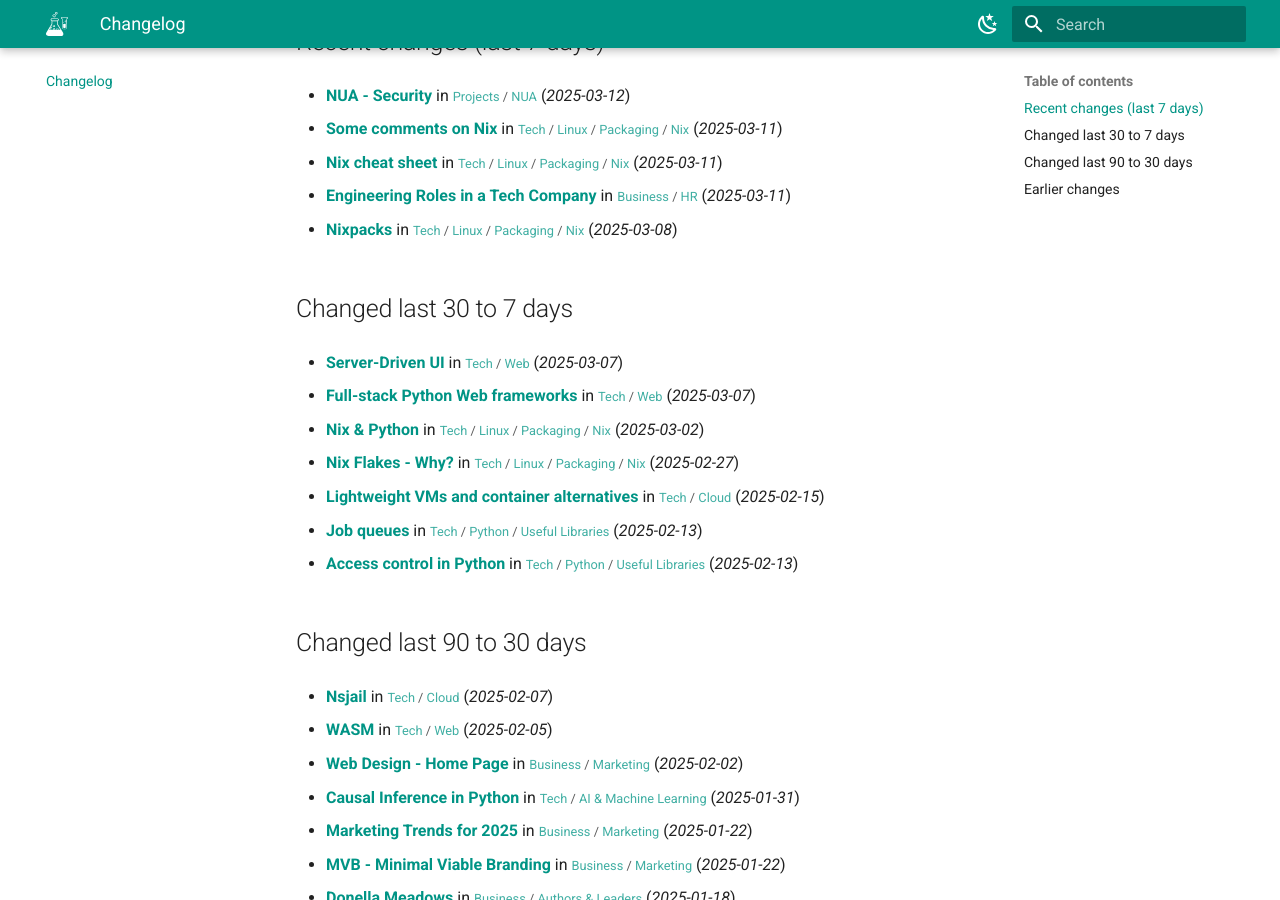
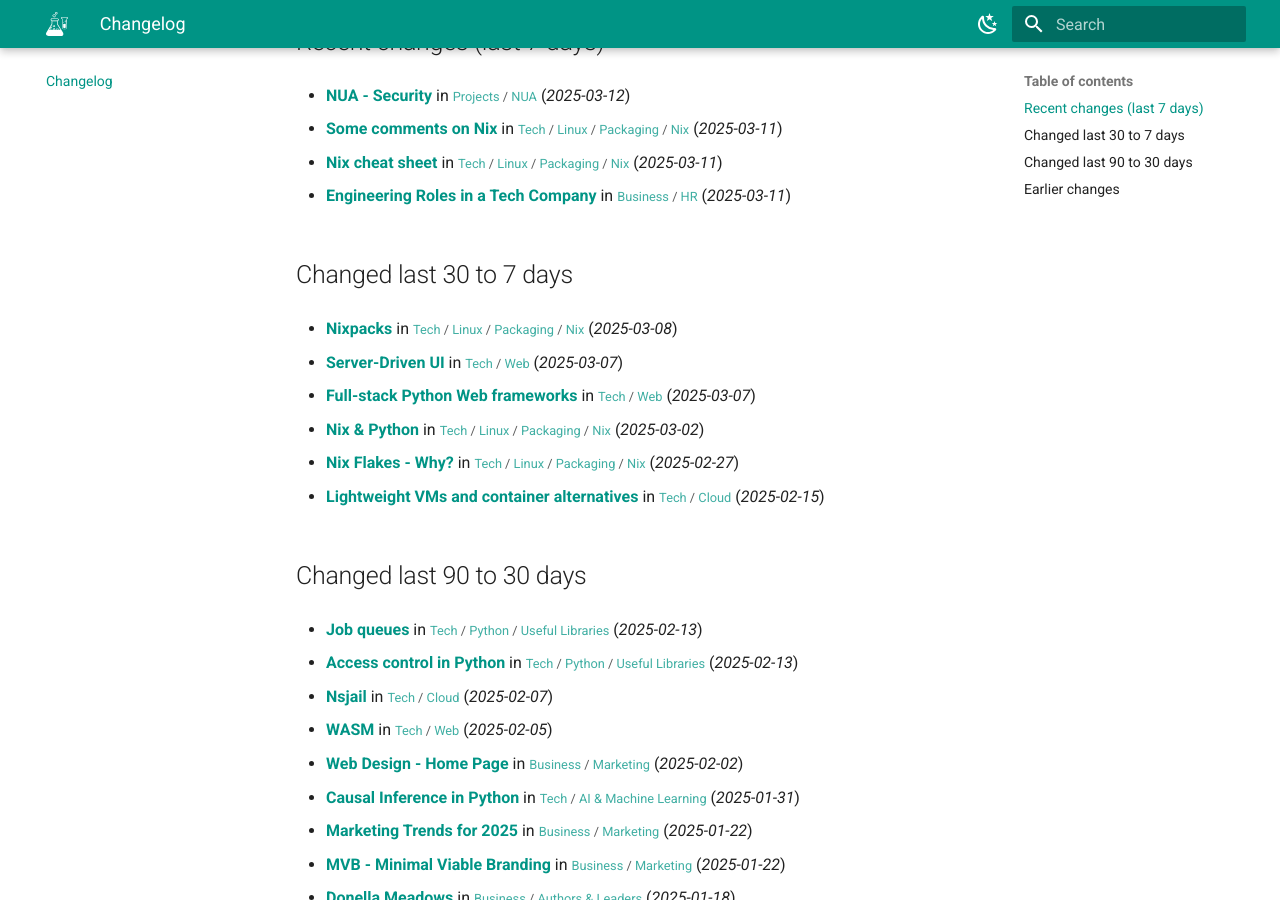
Before and after one commit to abilian/lab.abilian.com, an MkDocs documentation site: the page built from docs/changelog.md, in a window 1280 px wide and 900 px high, scrolled down 204 px. Built offline with MkDocs 1.6.1 and Material for MkDocs 9.7.7, drawn with Linux system fonts in a browser that asks for light colours; comment, search, counter and statistics services are not loaded.

Commit message:
Update content

```diff
--- a/docs/changelog.md
+++ b/docs/changelog.md
@@ -10,11 +10,11 @@
 
 - **[Engineering Roles in a Tech Company](/Business/HR/Engineering Roles in a Tech Company/)** in <small>[Business](/Business/00 Business/) / [HR](/Business/HR/Engineering Roles in a Tech Company/)</small> (*2025-03-11*)
 
-- **[Nixpacks](/Tech/Linux/Packaging/Nix/Nixpacks/)** in <small>[Tech](/Tech/00 Technology/) / [Linux](/Tech/Linux/DGFIP Report - Desktop Linux/) / [Packaging](/Tech/Linux/Packaging/Debian Packaging/) / [Nix](/Tech/Linux/Packaging/Nix/00 Nix & NixOS/)</small> (*2025-03-08*)
-
 
 
 ## Changed last 30 to 7 days
+
+- **[Nixpacks](/Tech/Linux/Packaging/Nix/Nixpacks/)** in <small>[Tech](/Tech/00 Technology/) / [Linux](/Tech/Linux/DGFIP Report - Desktop Linux/) / [Packaging](/Tech/Linux/Packaging/Debian Packaging/) / [Nix](/Tech/Linux/Packaging/Nix/00 Nix & NixOS/)</small> (*2025-03-08*)
 
 - **[Server-Driven UI](/Tech/Web/Server-Driven UI/)** in <small>[Tech](/Tech/00 Technology/) / [Web](/Tech/Web/Content Repositories/)</small> (*2025-03-07*)
 
@@ -26,13 +26,13 @@
 
 - **[Lightweight VMs and container alternatives](/Tech/Cloud/Lightweight VMs and container alternatives/)** in <small>[Tech](/Tech/00 Technology/) / [Cloud](/Tech/Cloud/6 pilars AWS/)</small> (*2025-02-15*)
 
+
+
+## Changed last 90 to 30 days
+
 - **[Job queues](/Tech/Python/Useful Libraries/Job queues/)** in <small>[Tech](/Tech/00 Technology/) / [Python](/Tech/Python/00 Python/) / [Useful Libraries](/Tech/Python/Useful Libraries/(Pretty) tables in Python/)</small> (*2025-02-13*)
 
 - **[Access control in Python](/Tech/Python/Useful Libraries/Access control in Python/)** in <small>[Tech](/Tech/00 Technology/) / [Python](/Tech/Python/00 Python/) / [Useful Libraries](/Tech/Python/Useful Libraries/(Pretty) tables in Python/)</small> (*2025-02-13*)
-
-
-
-## Changed last 90 to 30 days
 
 - **[Nsjail](/Tech/Cloud/Nsjail/)** in <small>[Tech](/Tech/00 Technology/) / [Cloud](/Tech/Cloud/6 pilars AWS/)</small> (*2025-02-07*)
 
```
